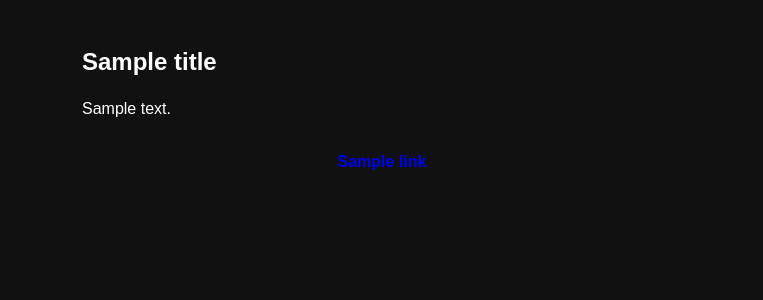
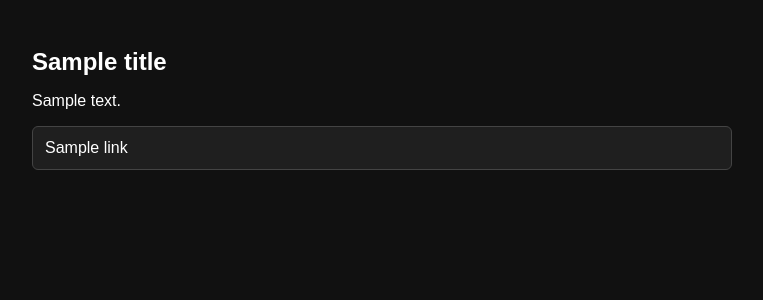
Before and after one commit to skcreator7/Test, a Python web app: template templates/watch.html in a window 1280 px wide. Shown: the top 300 px of the page, without its empty margins (258-1021 px from the left). Run offline with Jinja, Linux system fonts and the light colour scheme; the template is opened without the code that fills it: most values are stand-ins (such as "Sample title", 1, 10 or a date in 2020).

Commit message:
Update watch.html

```diff
--- a/templates/watch.html
+++ b/templates/watch.html
@@ -1,45 +1,52 @@
 <!DOCTYPE html>
 <html lang="en">
 <head>
-    <meta charset="UTF-8">
+  <meta charset="UTF-8" />
+  <meta name="viewport" content="width=device-width, initial-scale=1.0"/>
   <title>{{ title }}</title>
-    <meta name="viewport" content="width=device-width, initial-scale=1.0">
   <style>
-        body { font-family: sans-serif; padding: 20px; background: #111; color: white; }
-        .container { max-width: 600px; margin: auto; }
-        .text { margin-bottom: 20px; line-height: 1.6; }
-        .buttons { display: grid; gap: 12px; grid-template-columns: repeat(auto-fit, minmax(120px, 1fr)); }
-
-        a.button {
-            display: block; padding: 12px; border-radius: 8px;
-            text-align: center; font-weight: bold; text-decoration: none;
-            transition: transform 0.2s, opacity 0.2s;
+    body {
+      font-family: Arial, sans-serif;
+      background-color: #111;
+      color: #fff;
+      padding: 20px;
     }
-        a.button:hover { transform: scale(1.05); opacity: 0.9; }
-
-        /* Quality Colors */
-        .quality-480p { background: #3498db; }
-        .quality-720p { background: #2ecc71; }
-        .quality-720p-hevc { background: #f39c12; }
-        .quality-1080p { background: #e91e63; }
-        .episode { background: #9b59b6; }
-        .quality-unknown { background: #7f8c8d; }
+    .container {
+      max-width: 700px;
+      margin: auto;
+    }
+    .link-button {
+      display: block;
+      background-color: #1f1f1f;
+      color: #fff;
+      padding: 12px;
+      margin: 10px 0;
+      text-decoration: none;
+      border: 1px solid #444;
+      border-radius: 6px;
+      transition: background 0.2s;
+    }
+    .link-button:hover {
+      background-color: #333;
+    }
+    .quality-480p { background-color: #3a3a3a; }
+    .quality-720p { background-color: #2a2a2a; }
+    .quality-1080p { background-color: #1a1a1a; }
+    .episode { background-color: #444; }
+    h2 {
+      margin-bottom: 15px;
+    }
   </style>
 </head>
 <body>
   <div class="container">
     <h2>{{ title }}</h2>
-        <div class="text">{{ text|replace('\n', '<br>')|safe }}</div>
-        <div class="buttons">
+    <p>{{ text }}</p>
     {% for link in links %}
-                <a class="button {{ link.quality_class }}"
-                   href="{{ link.url }}"
-                   target="_blank"
-                   title="{{ link.quality }}">
+      <a class="link-button {{ link.quality_class }}" href="{{ link.url }}" target="_blank">
         {{ link.label }}
       </a>
     {% endfor %}
   </div>
-    </div>
 </body>
 </html>
```
Lines whose indentation alone changed are shown as unchanged.
